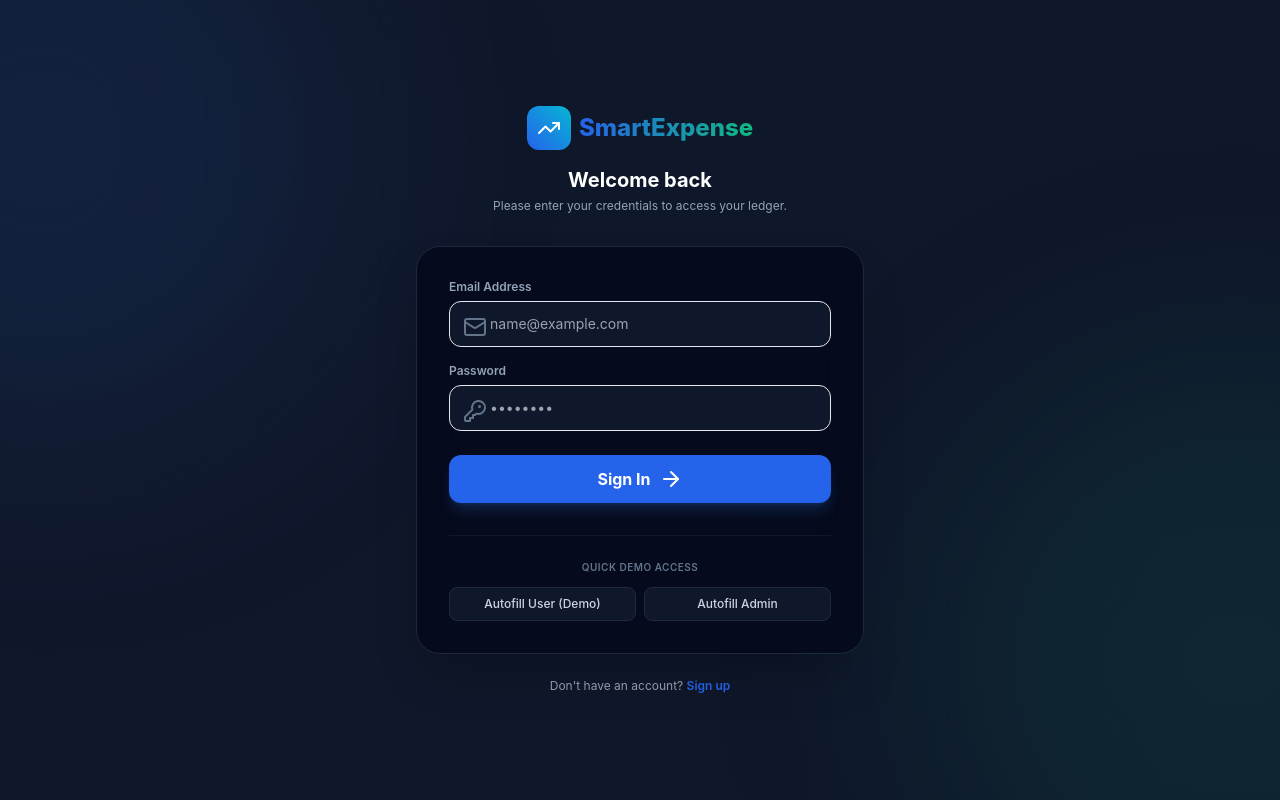
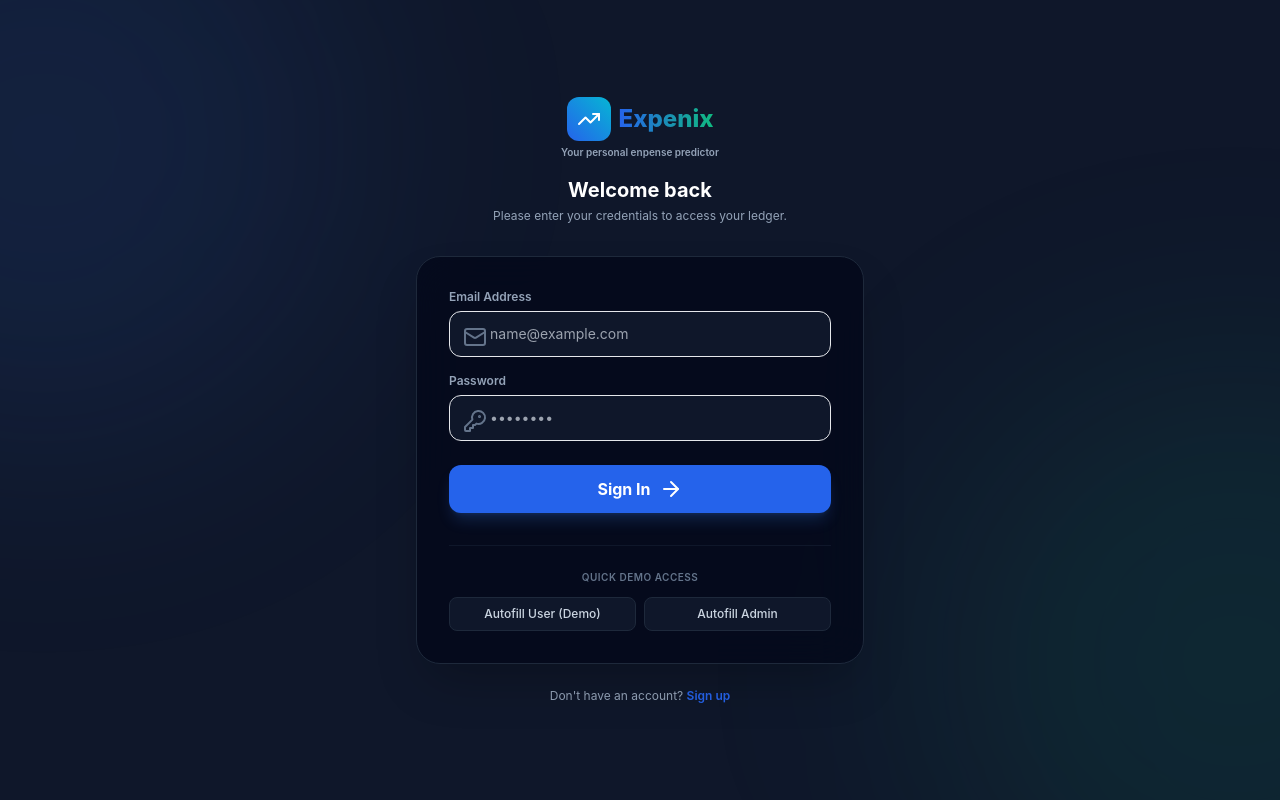
Before and after one commit to Saumit1921/AI-Based-Expense-Prediction-System, a React (Vite) app in the folder frontend/: page /login in a window 1280 px wide. Built offline with nearby package versions, Linux system fonts and the light colour scheme.

Commit message:
chore: rename app logo and branding to Expenix

```diff
--- a/frontend/src/components/Sidebar/Sidebar.tsx
+++ b/frontend/src/components/Sidebar/Sidebar.tsx
@@ -50,8 +50,8 @@ export const Sidebar: React.FC<SidebarProps> = ({ isOpen, setIsOpen }) => {
               <TrendingUp className="h-6 w-6" />
             </div>
             <div>
-              <span className="font-bold text-lg leading-none block bg-gradient-to-r from-brand-blue to-brand-emerald bg-clip-text text-transparent">SmartExpense</span>
-              <span className="text-[10px] text-slate-400 font-semibold tracking-wider uppercase">AI Prediction</span>
+              <span className="font-bold text-lg leading-none block bg-gradient-to-r from-brand-blue to-brand-emerald bg-clip-text text-transparent">Expenix</span>
+              <span className="text-[9px] text-slate-400 font-semibold leading-normal block">Your personal enpense predictor</span>
             </div>
           </div>
 
--- a/frontend/src/layouts/DashboardLayout.tsx
+++ b/frontend/src/layouts/DashboardLayout.tsx
@@ -22,7 +22,7 @@ export const DashboardLayout: React.FC = () => {
   const [messages, setMessages] = useState<ChatMessage[]>([
     {
       sender: 'ai',
-      text: "Hello! I am your SmartExpense AI Financial Advisor. Ask me anything about your finances, for example:\n\n* *'Can I afford a laptop for 35000 next month?'*\n* *'How much did I spend on Food?'*\n* *'Give me tips to save money.'*"
+      text: "Hello! I am your Expenix AI Financial Advisor. Ask me anything about your finances, for example:\n\n* *'Can I afford a laptop for 35000 next month?'*\n* *'How much did I spend on Food?'*\n* *'Give me tips to save money.'*"
     }
   ]);
 
--- a/frontend/src/pages/Landing/Landing.tsx
+++ b/frontend/src/pages/Landing/Landing.tsx
@@ -13,11 +13,14 @@ export const Landing: React.FC = () => {
 
       {/* Header */}
       <header className="relative z-10 max-w-7xl mx-auto px-6 py-6 flex items-center justify-between">
-        <div className="flex items-center gap-2">
-          <div className="p-2.5 bg-gradient-to-tr from-brand-blue to-cyan-500 rounded-xl text-white">
-            <TrendingUp className="h-6 w-6" />
+        <div className="flex flex-col items-start leading-none">
+          <div className="flex items-center gap-2">
+            <div className="p-2.5 bg-gradient-to-tr from-brand-blue to-cyan-500 rounded-xl text-white">
+              <TrendingUp className="h-6 w-6" />
+            </div>
+            <span className="font-bold text-xl leading-none bg-gradient-to-r from-brand-blue to-brand-emerald bg-clip-text text-transparent">Expenix</span>
           </div>
-          <span className="font-bold text-xl leading-none bg-gradient-to-r from-brand-blue to-brand-emerald bg-clip-text text-transparent">SmartExpense</span>
+          <span className="text-[10px] text-slate-400 font-semibold mt-1">Your personal enpense predictor</span>
         </div>
         <div className="flex items-center gap-4">
           <Link to="/login" className="text-sm font-semibold hover:text-brand-emerald transition-colors">Sign In</Link>
--- a/frontend/src/pages/Login/Login.tsx
+++ b/frontend/src/pages/Login/Login.tsx
@@ -48,11 +48,14 @@ export const Login: React.FC = () => {
 
       <div className="w-full max-w-md relative z-10">
         <div className="flex flex-col items-center mb-8">
-          <Link to="/" className="flex items-center gap-2 mb-4">
-            <div className="p-2.5 bg-gradient-to-tr from-brand-blue to-cyan-500 rounded-xl text-white">
-              <TrendingUp className="h-6 w-6" />
+          <Link to="/" className="flex flex-col items-center mb-4">
+            <div className="flex items-center gap-2">
+              <div className="p-2.5 bg-gradient-to-tr from-brand-blue to-cyan-500 rounded-xl text-white">
+                <TrendingUp className="h-6 w-6" />
+              </div>
+              <span className="font-extrabold text-2xl bg-gradient-to-r from-brand-blue to-brand-emerald bg-clip-text text-transparent">Expenix</span>
             </div>
-            <span className="font-extrabold text-2xl bg-gradient-to-r from-brand-blue to-brand-emerald bg-clip-text text-transparent">SmartExpense</span>
+            <span className="text-[10px] text-slate-400 font-semibold mt-1">Your personal enpense predictor</span>
           </Link>
           <h2 className="text-xl font-bold">Welcome back</h2>
           <p className="text-slate-400 text-xs mt-1">Please enter your credentials to access your ledger.</p>
--- a/frontend/src/pages/Signup/Signup.tsx
+++ b/frontend/src/pages/Signup/Signup.tsx
@@ -45,11 +45,14 @@ export const Signup: React.FC = () => {
 
       <div className="w-full max-w-md relative z-10">
         <div className="flex flex-col items-center mb-8">
-          <Link to="/" className="flex items-center gap-2 mb-4">
-            <div className="p-2.5 bg-gradient-to-tr from-brand-blue to-cyan-500 rounded-xl text-white">
-              <TrendingUp className="h-6 w-6" />
+          <Link to="/" className="flex flex-col items-center mb-4">
+            <div className="flex items-center gap-2">
+              <div className="p-2.5 bg-gradient-to-tr from-brand-blue to-cyan-500 rounded-xl text-white">
+                <TrendingUp className="h-6 w-6" />
+              </div>
+              <span className="font-extrabold text-2xl bg-gradient-to-r from-brand-blue to-brand-emerald bg-clip-text text-transparent">Expenix</span>
             </div>
-            <span className="font-extrabold text-2xl bg-gradient-to-r from-brand-blue to-brand-emerald bg-clip-text text-transparent">SmartExpense</span>
+            <span className="text-[10px] text-slate-400 font-semibold mt-1">Your personal enpense predictor</span>
           </Link>
           <h2 className="text-xl font-bold">Create your account</h2>
           <p className="text-slate-400 text-xs mt-1">Get started with AI-driven budget predictions.</p>
```
